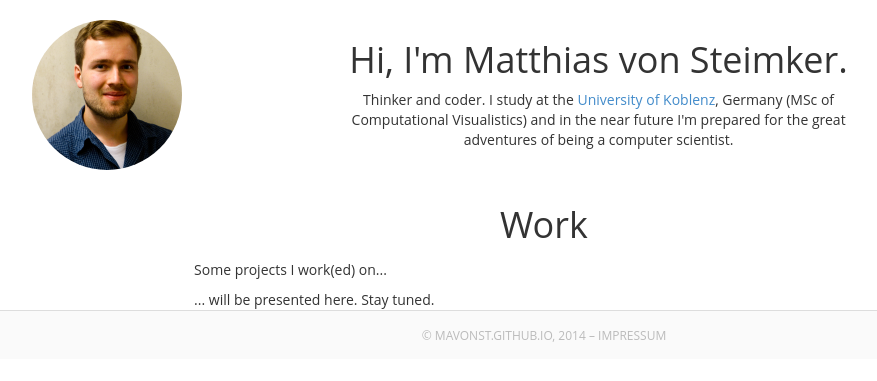
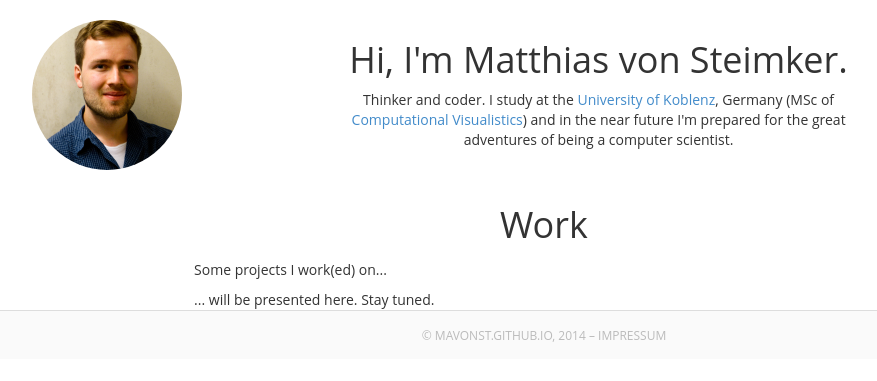
Before and after one commit to mavonst/mavonst.github.io, a Jekyll site: the page built from index.html, in a window 1280 px wide. Shown: the top 381 px of the page, without its empty margins (96-973 px from the left). Built offline with Jekyll 4.4.1, drawn with Linux system fonts in a browser that asks for light colours; some of the changed lines change nothing that is shown.

Commit message:
Link to cv institute

```diff
--- a/_includes/header.html
+++ b/_includes/header.html
@@ -7,6 +7,6 @@
                 </a>
             </div>
             <div class="col-8 col-sm-5"><h1>Hi, I'm Matthias von Steimker.</h1>
-                <p>Thinker and coder. I study at the <a href="http://www.uni-koblenz.de" target="_blank">University of Koblenz</a>, Germany (MSc of Computational Visualistics) and in the near future I'm prepared for the great adventures of being a computer scientist.</p></div>
+                <p>Thinker and coder. I study at the <a href="http://www.uni-koblenz.de" target="_blank">University of Koblenz</a>, Germany (MSc of <a href="http://www.uni-koblenz-landau.de/campus-koblenz/fb4/icv" target="_blank">Computational Visualistics</a>) and in the near future I'm prepared for the great adventures of being a computer scientist.</p></div>
         </div>
     </header>
```
Also changed, not shown: 1 other file.
